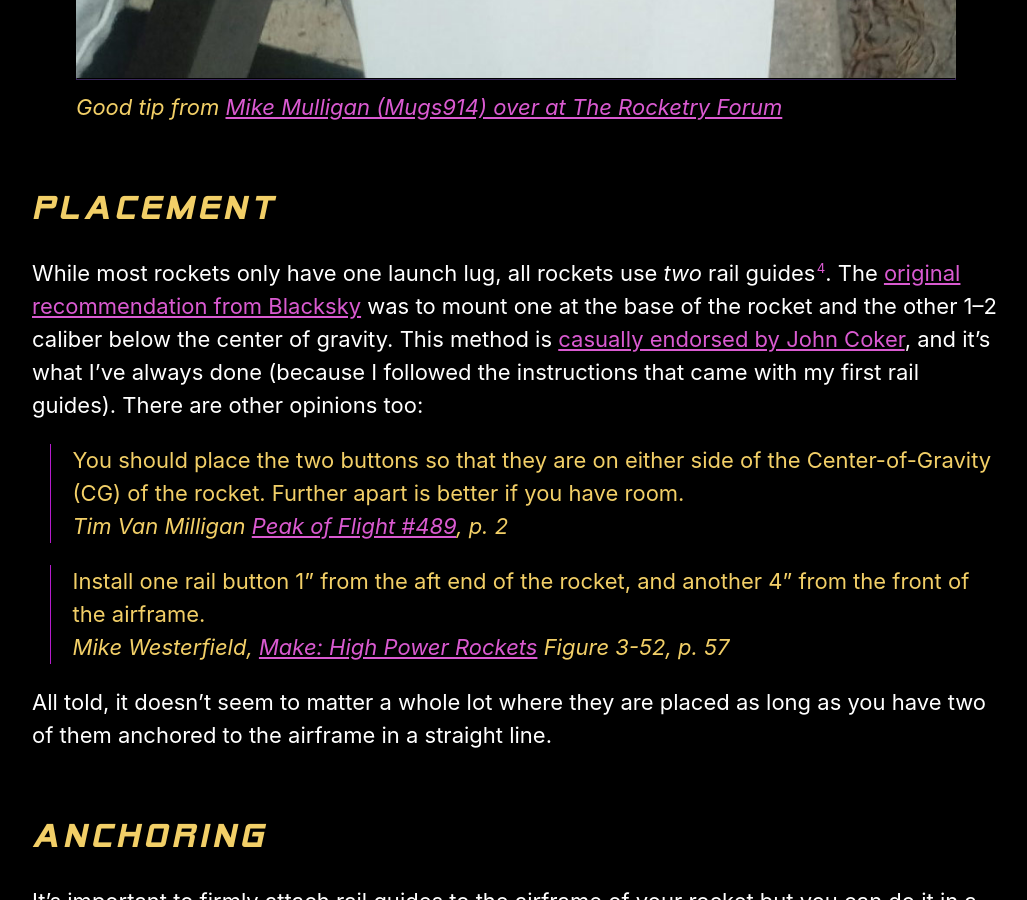
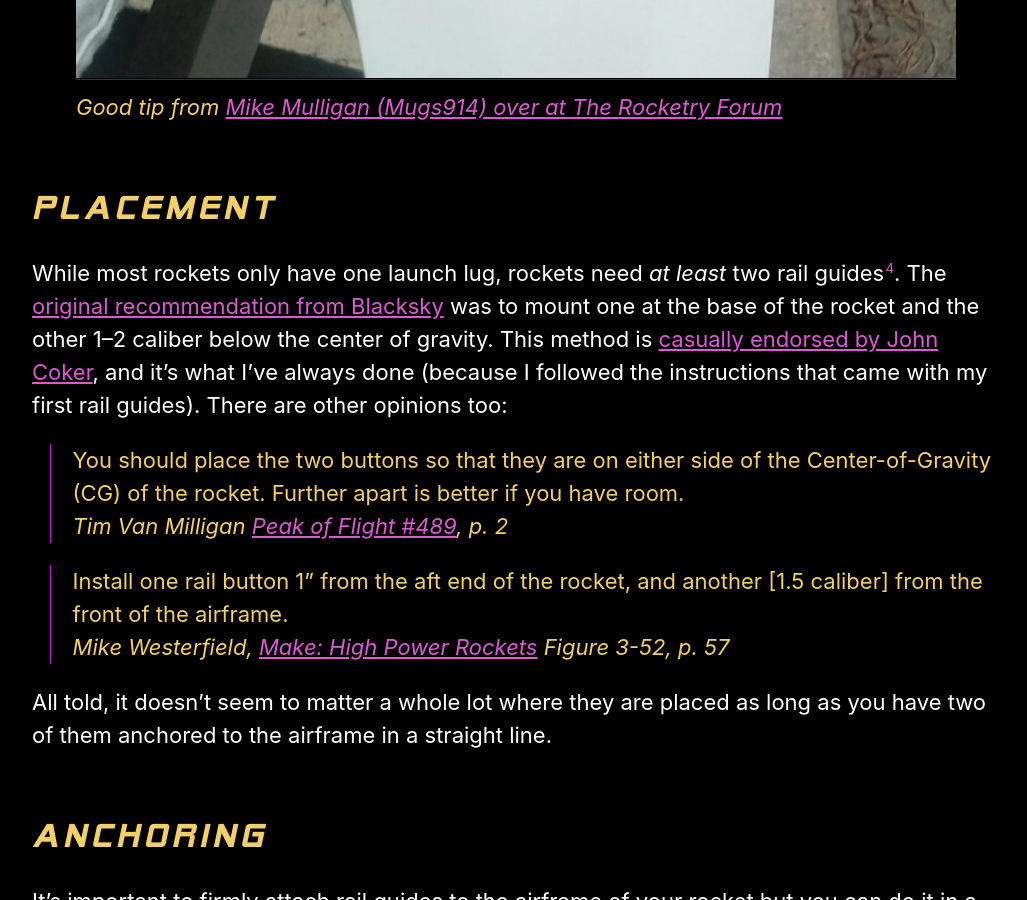
Before and after one commit to rocketlabdelta/rocketlabdelta.com, a Jekyll site: the page built from _posts/2020-06-21-rail-guides.md, in a window 1280 px wide and 900 px high, scrolled down 7328 px. Shown: the whole window, without its empty margins (124-1151 px from the left). Built offline with Jekyll 4.4.1, drawn with Linux system fonts in a browser that asks for light colours; some of the changed text lies outside the part shown.

Commit message:
Copy editing

```diff
--- a/_posts/2020-06-21-rail-guides.md
+++ b/_posts/2020-06-21-rail-guides.md
@@ -118,7 +118,7 @@ On the [Rocketry Forum][21], [Mike Mulligan][22] suggests [cutting the ACME conf
 
 ## Placement
 
-While most rockets only have one launch lug, all rockets use _two_ rail guides[^4].
+While most rockets only have one launch lug, rockets need _at least_ two rail guides[^4].
 The [original recommendation from Blacksky][24] was to mount one at the base of the rocket and the other 1&ndash;2 caliber below the center of gravity.
 This method is [casually endorsed by John Coker][25], and it's what I've always done (because I followed the instructions that came with my first rail guides).
 There are other opinions too:
@@ -127,7 +127,7 @@ There are other opinions too:
 > Further apart is better if you have room.
 > <cite>Tim Van Milligan <a href="https://www.apogeerockets.com/education/downloads/Newsletter489.pdf">Peak of Flight #489</a>, p. 2</cite>
 
-> Install one rail button 1" from the aft end of the rocket, and another 4" from the front of the airframe.
+> Install one rail button 1" from the aft end of the rocket, and another [1.5 caliber] from the front of the airframe.
 > <cite>Mike Westerfield, <a href="https://www.oreilly.com/library/view/make-high-power-rockets/9781680454796/">Make: High Power Rockets</a> Figure 3-52, p. 57</cite>
 
 All told, it doesn't seem to matter a whole lot where they are placed as long as you have two of them anchored to the airframe in a straight line.
```
Also changed, not shown: other parts of _posts/2020-06-21-rail-guides.md (+1 -1 lines).
